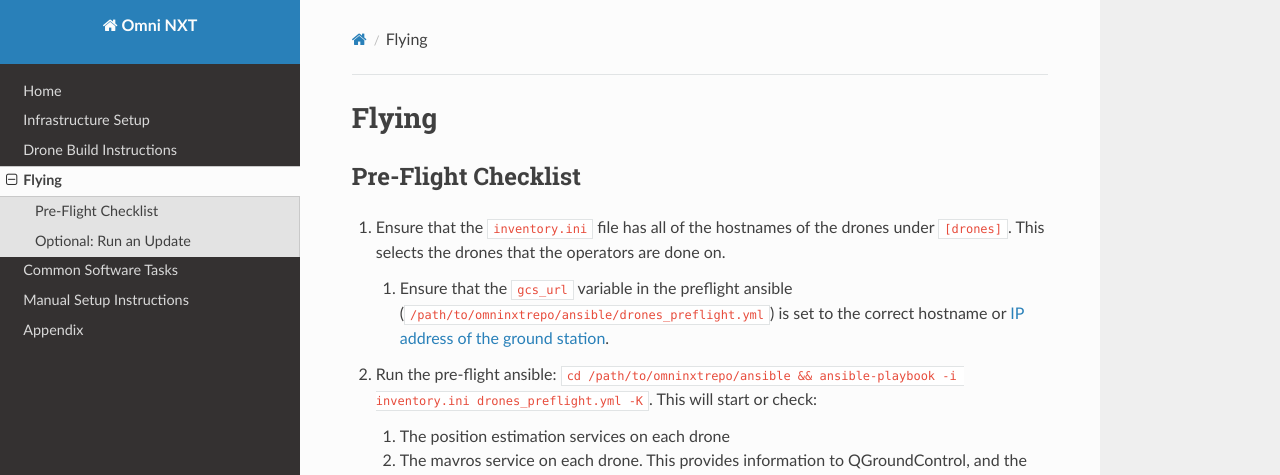
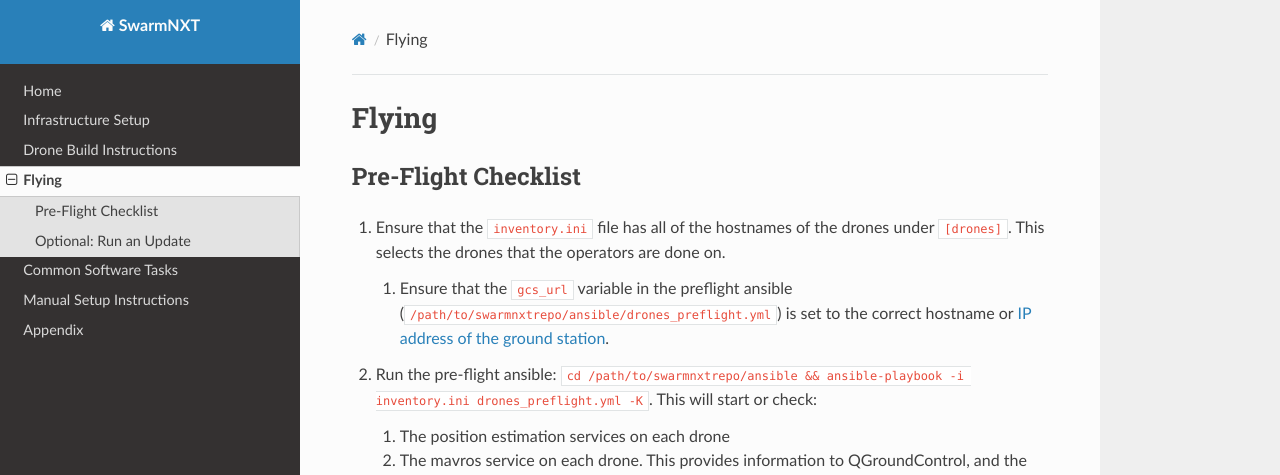
Before and after one commit to lis-epfl/swarm-nxt, an MkDocs documentation site: the page built from docs/flying.md, in a window 1280 px wide and 1123 px high. Shown: the top 475 px of the window. Built offline with MkDocs 1.6.1, drawn with Linux system fonts in a browser that asks for light colours; nearby versions of some CDN libraries.

Commit message:
more omninxt -> swarmnxt

```diff
--- a/docs/flying.md
+++ b/docs/flying.md
@@ -3,8 +3,8 @@
 ## Pre-Flight Checklist
 
 1. Ensure that the `inventory.ini` file has all of the hostnames of the drones under `[drones]`. This selects the drones that the operators are done on.
-	1. Ensure that the `gcs_url` variable in the preflight ansible (`/path/to/omninxtrepo/ansible/drones_preflight.yml`) is set to the correct hostname or [IP address of the ground station](software-common-tasks.md#get-ip-of-computer).
-2. Run the pre-flight ansible: `cd /path/to/omninxtrepo/ansible && ansible-playbook -i inventory.ini drones_preflight.yml -K`. This will start or check:
+	1. Ensure that the `gcs_url` variable in the preflight ansible (`/path/to/swarmnxtrepo/ansible/drones_preflight.yml`) is set to the correct hostname or [IP address of the ground station](software-common-tasks.md#get-ip-of-computer).
+2. Run the pre-flight ansible: `cd /path/to/swarmnxtrepo/ansible && ansible-playbook -i inventory.ini drones_preflight.yml -K`. This will start or check:
 	1. The position estimation services on each drone
 	2. The mavros service on each drone. This provides information to QGroundControl, and the other services that mavros provides
 	3. Checks if chronyc is tracking. This is currently just a boolean check, but can be expanded later to check latency.
--- a/mkdocs.yml
+++ b/mkdocs.yml
@@ -1,4 +1,4 @@
-site_name: Omni NXT
+site_name: SwarmNXT
 nav:
   - Home: index.md
   - Infrastructure Setup: infra-setup.md
```
Also changed, not shown: docs/index.md (+1 -1 lines).
